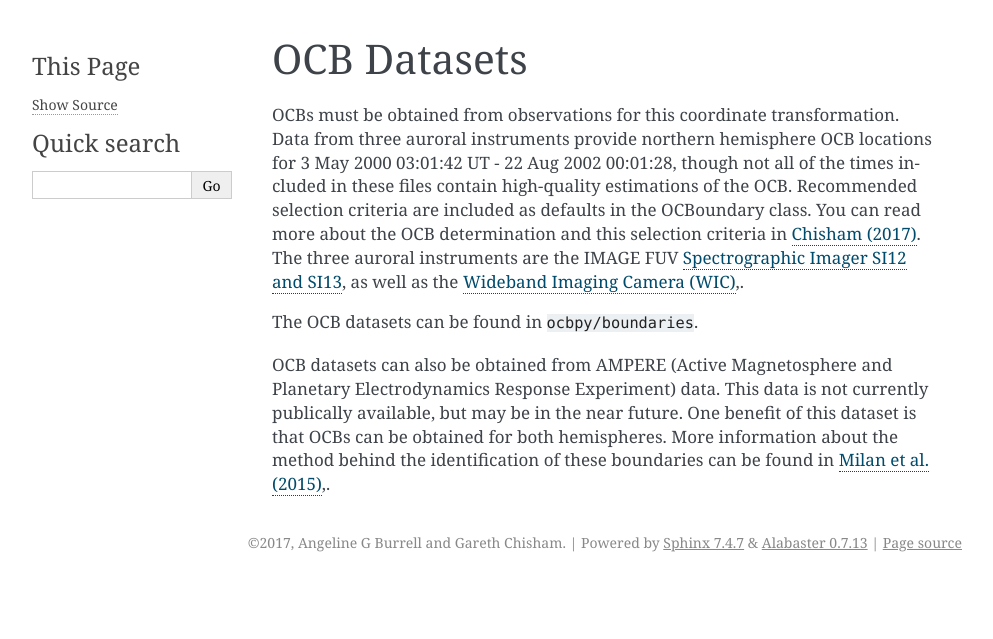
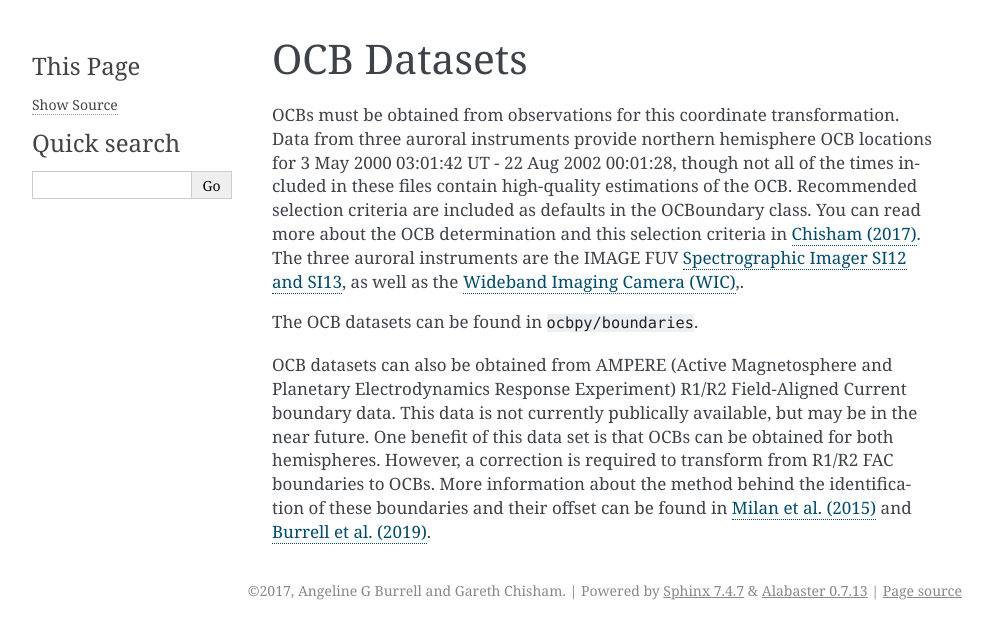
Before and after one commit to aburrell/ocbpy, a Sphinx documentation site: the page built from docs/ocb_datasets.rst, in a window 1280 px wide. Shown: the top 639 px of the page, without its empty margins (148-1141 px from the left). Built offline with Sphinx 7.4.7, drawn with Linux system fonts in a browser that asks for light colours.

Commit message:
DOC: data sets update
Updated information on AMPERE, improving explaination and adding new reference.

```diff
--- a/docs/ocb_datasets.rst
+++ b/docs/ocb_datasets.rst
@@ -15,8 +15,11 @@ The three auroral instruments are the IMAGE FUV
 The OCB datasets can be found in ``ocbpy/boundaries``.
 
 OCB datasets can also be obtained from AMPERE (Active Magnetosphere and
-Planetary Electrodynamics Response Experiment) data.  This data is not currently
-publically available, but may be in the near future.  One benefit of this
-dataset is that OCBs can be obtained for both hemispheres.  More information
-about the method behind the identification of these boundaries can be found in
-`Milan et al. (2015) <http://doi.wiley.com/10.1002/2015JA021680>`_,.
+Planetary Electrodynamics Response Experiment) R1/R2 Field-Aligned Current
+boundary data.  This data is not currently publically available, but may be in
+the near future.  One benefit of this data set is that OCBs can be obtained for
+both hemispheres.  However, a correction is required to transform from R1/R2 FAC
+boundaries to OCBs.  More information about the method behind the identification
+of these boundaries and their offset can be found in
+`Milan et al. (2015) <http://doi.wiley.com/10.1002/2015JA021680>`_ and
+`Burrell et al. (2019) <https://doi.org/10.5194/angeo-2019-113>`_.
```
